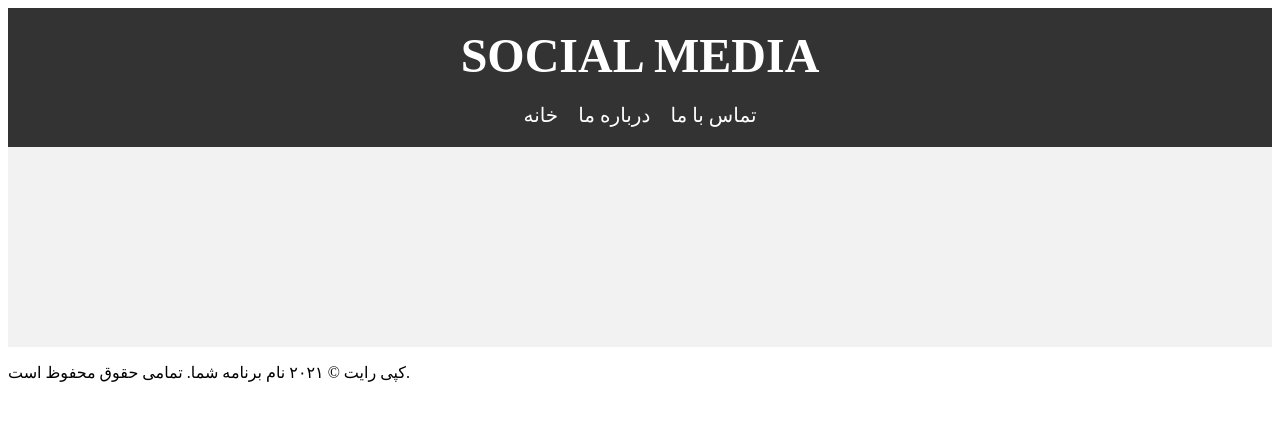
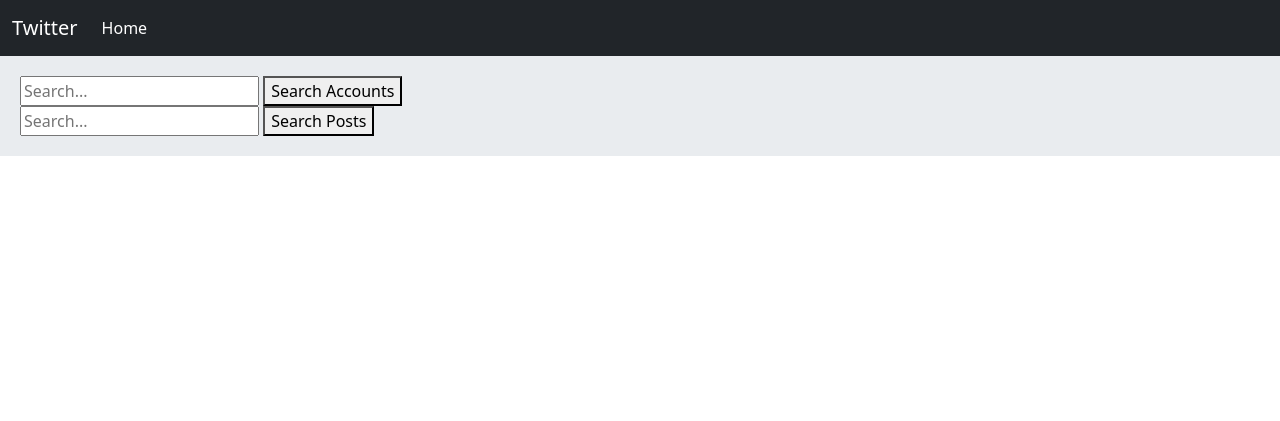
Before and after one commit to HeselGharehbaei/twitter_social_network, a Django app: template templates/home.html in a window 1280 px wide. Shown: the top 421 px of the page. Run offline with Django 4.2, Linux system fonts and the light colour scheme; the template is opened without the code that fills it, so the values that code supplies are empty.

Commit message:
home  view

```diff
--- a/templates/home.html
+++ b/templates/home.html
@@ -1,130 +1,21 @@
-<!DOCTYPE html>
-<html>
-<head>
-	<title>Twitter social network</title>
-	<meta charset="UTF-8">
-	<meta name="viewport" content="width=device-width, initial-scale=1.0">
-	<!-- اضافه کردن فایل‌های CSS برای استایل دهی به صفحه -->
-	<style>
-		/* استایل هدر صفحه */
-		header {
-			background-color: #333;
-			color: #fff;
-			padding: 20px;
-			text-align: center;
-		}
-
-		header h1 {
-			margin: 0;
-			font-size: 48px;
-			font-weight: 700;
-			text-transform: uppercase;
-		}
-
-		header nav {
-			margin-top: 20px;
-		}
-
-		header nav ul {
-			margin: 0;
-			padding: 0;
-			list-style: none;
-			display: flex;
-			justify-content: center;
-		}
-
-		header nav ul li {
-			margin: 0 10px;
-		}
-
-		header nav ul li a {
-			color: #fff;
-			font-size: 20px;
-			font-weight: 500;
-			text-decoration: none;
-			text-transform: uppercase;
-			transition: all 0.3s ease-in-out;
-		}
-
-		header nav ul li a:hover {
-			color: #c4c4c4;
-		}
-
-		/* استایل بخش اصلی صفحه */
-		#home {
-			background-color: #f2f2f2;
-			padding: 100px 0;
-			text-align: center;
-		}
-
-		#home h2 {
-			margin: 0;
-			font-size: 48px;
-			font-weight: 700;
-			text-transform: uppercase;
-			color: #333;
-		}
-
-		#home p {
-			font-size: 24px;
-			font-weight: 500;
-			color: #666;
-			margin-top: 20px;
-		}
-
-		#home .btn {
-			display: inline-block;
-			padding: 10px 20px;
-			margin-top: 40px;
-			background-color: #333;
-			color: #fff;
-			font-size: 20px;
-			font-weight: 500;
-			text-transform: uppercase;
-			text-decoration: none;
-			border-radius: 5px;
-			transition: all 0.3s ease-in-out;
-		}
-
-		#home .btn:hover {
-			background-color: #c4c4c4;
-			color: #333;
-		}
-	</style>
-</head>
-<body>
-	<!-- هدر صفحه -->
-	<header>
-		<div class="container">
-			<h1>Social Media</h1>
-			<nav>
-				<ul>
-					<li><a href="#">خانه</a></li>
-					<li><a href="#">درباره ما</a></li>
-					<li><a href="#">تماس با ما</a></li>
-				</ul>
-			</nav>
-		</div>
-	</header>
-
-	<!-- صفحه اصلی -->
-	<section id="home">
-		<div class="container">
-			{% for user in users %}
-			<div>
-				{{ user }}
-			</div>
-			{% endfor %}
-		</div>
-	</section>
-
-	<!-- فوتر صفحه -->
-	<footer>
-		<div class="container">
-			<p>کپی رایت © ۲۰۲۱ نام برنامه شما. تمامی حقوق محفوظ است.</p>
-		</div>
-	</footer>
-
-	<!-- اضافه کردن فایل‌های جاوا اسکریپت برای اجرای کدهای JS -->
-</body>
-</html>
+{% extends 'base.html' %}
+{% block title %} Home {%endblock%}
+{% block content %}
+    <form method="get" action="{% url 'search account' %}">
+        <input type="text" name="q" placeholder="Search...">
+        <button type="submit">Search Accounts</button>
+    </form>
+    <form method="get" action="{% url 'search posts' %}">
+        <input type="text" name="q" placeholder="Search...">
+        <button type="submit">Search Posts</button>
+    </form>
+    {%for post in posts_detailes%}
+        <a href = "{% url 'post' post.id %}">{{post.title}}</a><br/>
+        <div>
+            <h2>{{post.text}}</h2>
+        </div>
+        <div>
+            <h2>{{post.user}}</h2>
+        </div>
+    {% endfor %}
+{% endblock %}
```
